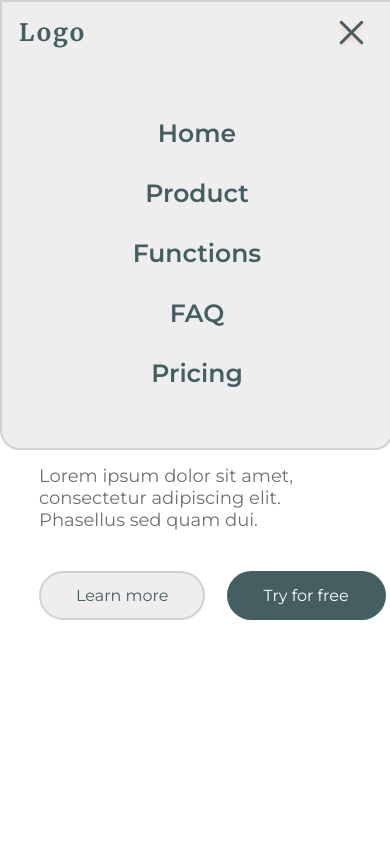
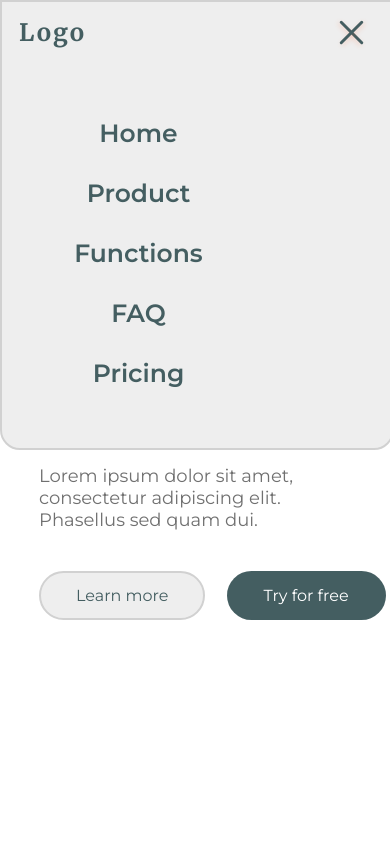
Before and after one commit to jakmfk5y/jakmfk5y.github.io, a plain HTML site: page index.html in a window 390 px wide. Both pictures are taken after a click on the element 352 px from the left and 32 px from the top of the page. Shown: the top 844 px of the page. Drawn offline with Linux system fonts and the light colour scheme.

Commit message:
Update style.css

```diff
--- a/style.css
+++ b/style.css
@@ -1126,13 +1126,13 @@
     }
 
     .nav-content.open a{
-        padding-left: 0;
+        margin-left: 0;
 
     }
 
 
     .nav-content a {
-        padding-left: 100%;
+        margin-left: 100%;
         font-weight: 600;
         width: 70%;
         margin-left: 15%;
```
